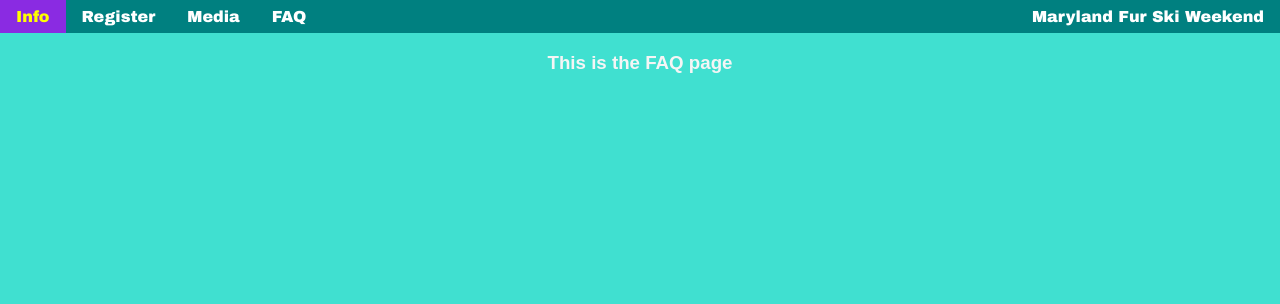
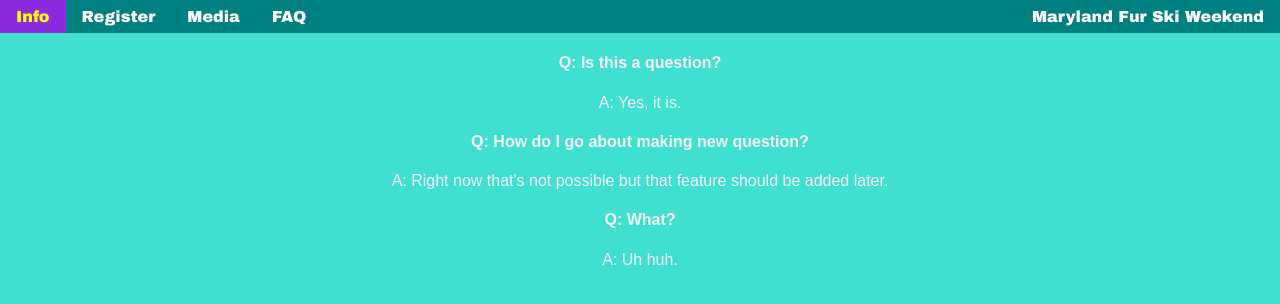
Before and after one commit to JustinJefferson/ski-wkend-react, a React (Create React App) app: page /faq in a window 1280 px wide. Shown: the top 304 px of the page. Built offline with nearby package versions, Linux system fonts and the light colour scheme.

Commit message:
Creating a base template for the FAQ page

```diff
--- a/src/models/QA.tsx
+++ b/src/models/QA.tsx
@@ -10,3 +10,9 @@ export class QA {
         this.answer = answer;
     }
 }
+
+export const MockQAList: QA[] = [
+    new QA('Is this a question?', 'Yes, it is.'),
+    new QA('How do I go about making new question?', 'Right now that\'s not possible but that feature should be added later.'),
+    new QA('What?', 'Uh huh.')
+]
--- a/src/pages/FAQ.tsx
+++ b/src/pages/FAQ.tsx
@@ -1,10 +1,30 @@
 import React from 'react';
 import './FAQ.css';
-import { QA } from '../models/QA';
+import { QA, MockQAList } from '../models/QA';
 
-const FAQ = () =>
-    <div>
-        <h3>This is the FAQ page</h3>
-    </div>
+const Display = (props: any) => {
+    const {item} = props;
+    return (
+        <div className="Card">
+            <div className="Card-top">
+                <h4 className="Question">Q: {item.question}</h4>
+            </div>
+            <div className="Card-bottom">
+                <p className="Answer">A: {item.answer}</p>
+            </div>
+        </div>
+    )
+}
+
+const FAQ = () => {
+    const list = MockQAList;
+    return(
+        <div>
+            {list.map((item: QA) =>
+                <Display item={item}></Display>
+            )}
+        </div>
+    )
+}
 
 export default FAQ;
```
